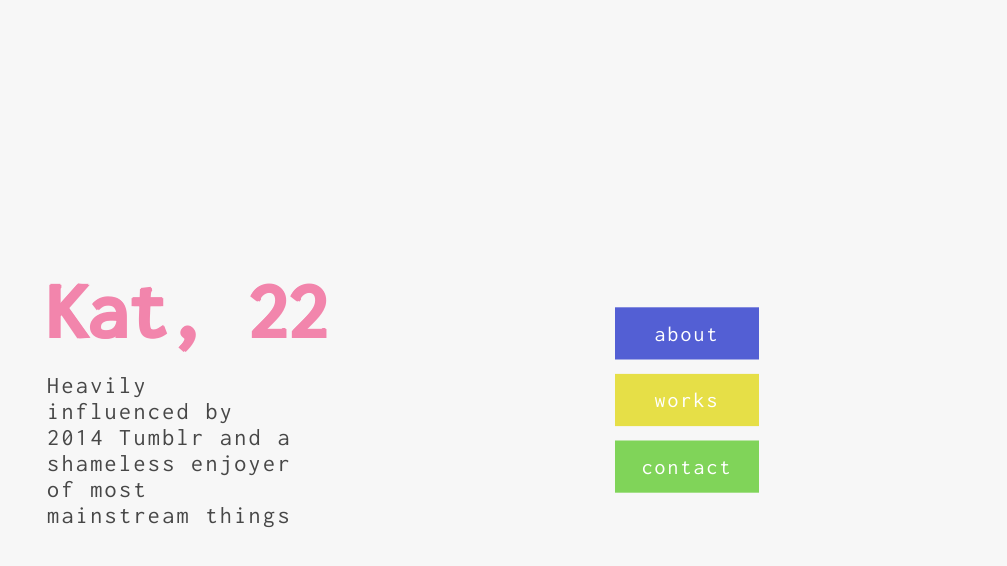
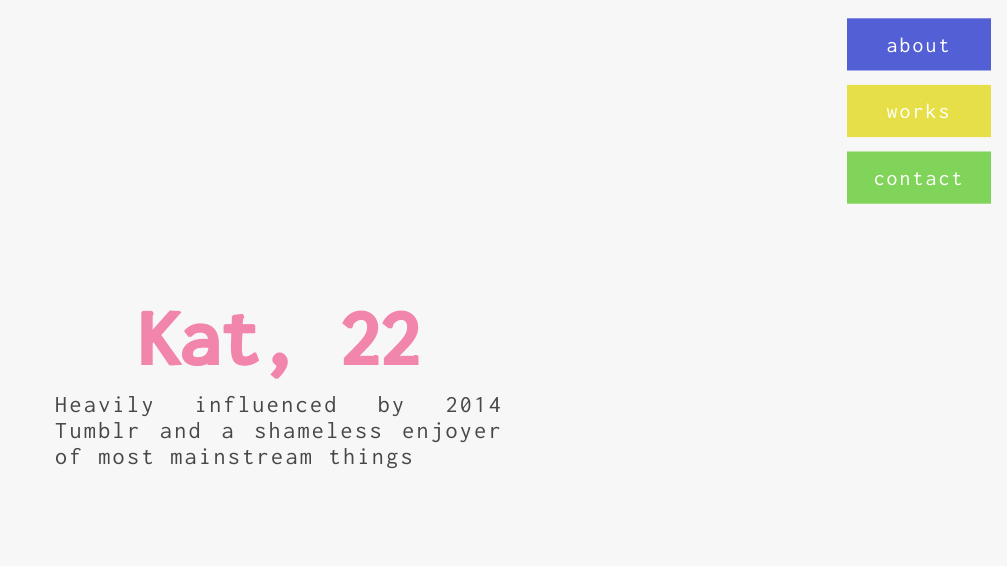
Before and after one commit to mahikgot/katweb, a React (Create React App) app: page / in a window 1280 px wide. Shown: the top 566 px of the page, without its empty margins (273-1280 px from the left). Built offline with nearby package versions, Linux system fonts and the light colour scheme.

Commit message:
add flex to home layout and give location attrb to components

```diff
--- a/src/App.css
+++ b/src/App.css
@@ -15,25 +15,28 @@ html {
 
 .Home {
   display: grid;
-  grid-template-columns: repeat(auto-fit, minmax(300px, 1fr));
+  grid-template-columns: repeat(auto-fit, minmax(360px, 1fr));
 }
-.Home[isheader='header'] {
+.Home:not([loc='/']) {
   grid-template-columns: 10rem 10rem 1fr 10rem 10rem;
 }
 
 .leftHome {
   margin: auto;
   display: grid;
-  grid-template-columns: 1fr 50%;
+  grid-template-columns: fit-content(35rem);
+  justify-content: right;
 }
 .leftHomeItem {
-  grid-column: 2;
+  display: flex;
+  flex-direction: column;
+  align-items: center;
 }
 
 .navButtons {
   margin: auto;
 }
-.navButtons[isheader='header'] {
+.navButtons:not([loc='/']) {
   grid-column: 4;
   margin: 0;
 }
@@ -43,9 +46,10 @@ html {
   font-weight: bolder;
   color: #F285AC;
   text-align: left;
-  line-height: 5rem;
+  line-height: 1rem;
   text-shadow: -1px 1px, 1px 1px;
   font-size: 5rem;
+  align-self: center;
 }
 
 .descHome {
@@ -84,5 +88,5 @@ p {
   font-size: 1.5rem;
   letter-spacing: 0.15rem;
   color: #474747;
-  text-align: left;
+  text-align: justify;
 }
--- a/src/components/Header.js
+++ b/src/components/Header.js
@@ -4,39 +4,34 @@ import { Outlet, useLocation } from 'react-router-dom';
 import HeaderButton from './HeaderButton';
 import Nameplate from './Nameplate';
 import Logo from './Logo';
+import { setAnimate } from '../util/helper';
 
 const Header = () => {
   const loc = useLocation().pathname;
-  const setAnimate = (pathname) => {
-    if (pathname === '/') return 'notHeader';
-    return 'header';
-  };
-
-  const isHeader = setAnimate(loc);
   return (
     <div
       className="Home"
-      isheader={isHeader}
+      loc={loc}
     >
 
       <motion.div
         className="leftHome"
-        animate={isHeader}
+        animate={setAnimate({ loc })}
       >
         <Nameplate
-          isHeader={isHeader}
+          loc={loc}
         />
       </motion.div>
       <Logo
-        isHeader={isHeader}
+        loc={loc}
       />
       <motion.div
         layout
         className="navButtons"
-        isheader={isHeader}
+        loc={loc}
       >
         <HeaderButton
-          isHeader={isHeader}
+          loc={loc}
         />
       </motion.div>
 
--- a/src/components/HeaderButton.js
+++ b/src/components/HeaderButton.js
@@ -2,21 +2,21 @@ import React from 'react';
 import { motion } from 'framer-motion';
 import { Link } from 'react-router-dom';
 import PropTypes from 'prop-types';
+import { setAnimate } from '../util/helper';
 
-const HeaderButton = ({ isHeader }) => {
+const HeaderButton = ({ loc }) => {
   HeaderButton.propTypes = {
-    isHeader: PropTypes.string.isRequired,
+    loc: PropTypes.string.isRequired,
   };
   const flexVariants = {
     header: { scale: 0.6 },
     notHeader: { scale: 0.9 },
   };
-
   return (
 
     <motion.div
       className="flexContainerButtonHome"
-      animate={isHeader}
+      animate={setAnimate({ loc })}
       variants={flexVariants}
     >
 
--- a/src/components/Logo.js
+++ b/src/components/Logo.js
@@ -3,11 +3,11 @@ import PropTypes from 'prop-types';
 import { motion } from 'framer-motion';
 import logo from '../tite.svg';
 
-const Logo = ({ isHeader }) => {
+const Logo = ({ loc }) => {
   Logo.propTypes = {
-    isHeader: PropTypes.string.isRequired,
+    loc: PropTypes.string.isRequired,
   };
-  if (isHeader === 'notHeader') {
+  if (loc === '/') {
     return null;
   }
   return (
--- a/src/components/Nameplate.js
+++ b/src/components/Nameplate.js
@@ -1,11 +1,11 @@
 import React from 'react';
 import PropTypes from 'prop-types';
 
-const Nameplate = ({ isHeader }) => {
+const Nameplate = ({ loc }) => {
   Nameplate.propTypes = {
-    isHeader: PropTypes.string.isRequired,
+    loc: PropTypes.string.isRequired,
   };
-  if (isHeader === 'header') {
+  if (loc !== '/') {
     return null;
   }
   return (
--- /dev/null
+++ b/src/util/helper.js
@@ -0,0 +1,9 @@
+const setAnimate = ({ loc }) => {
+  if (loc === '/') {
+    return 'notHeader';
+  }
+
+  return 'header';
+};
+
+export { setAnimate };
```
Also changed, not shown: src/components/Categories.js (added, +18 -0 lines), .eslintrc.js.
